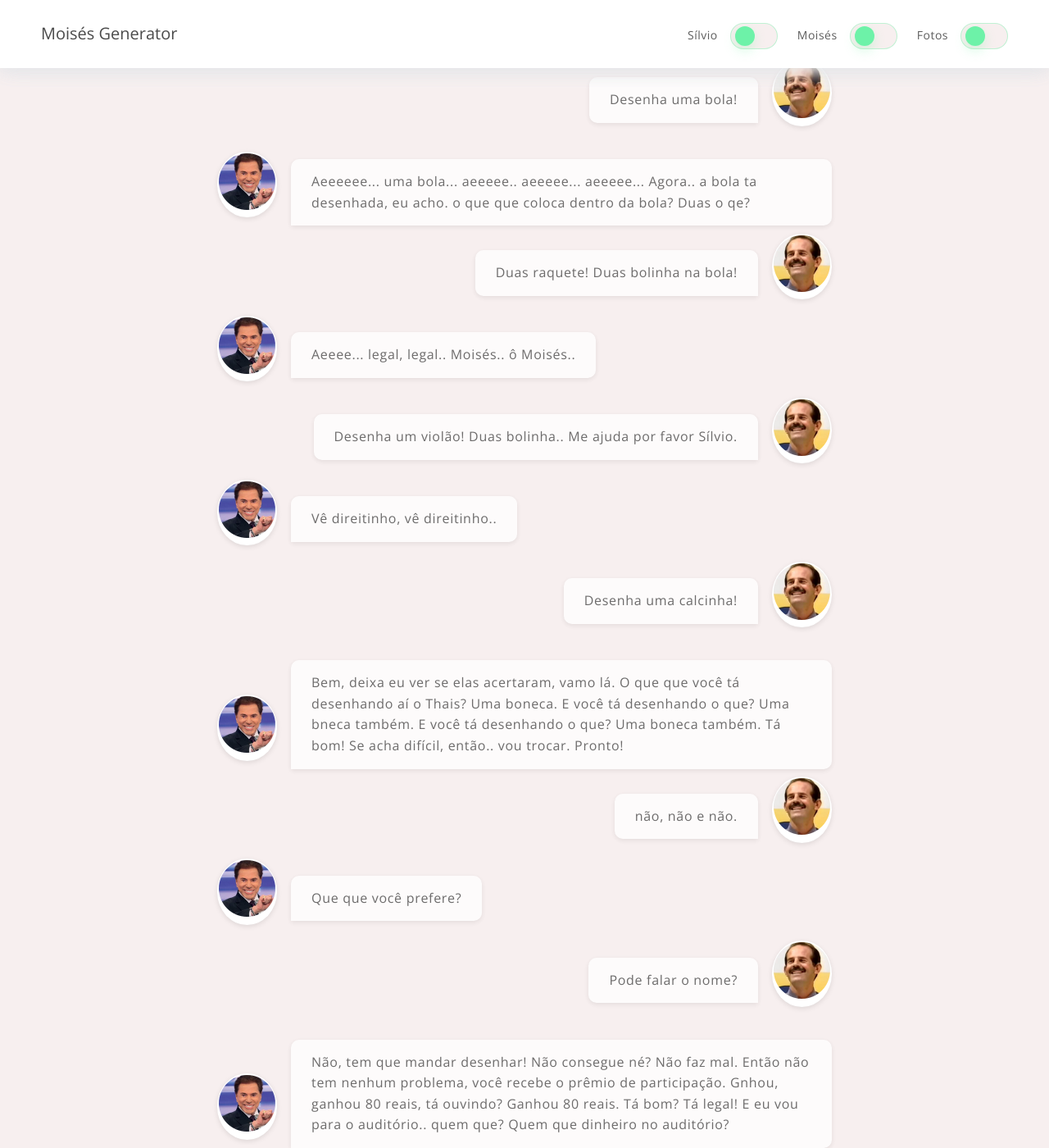
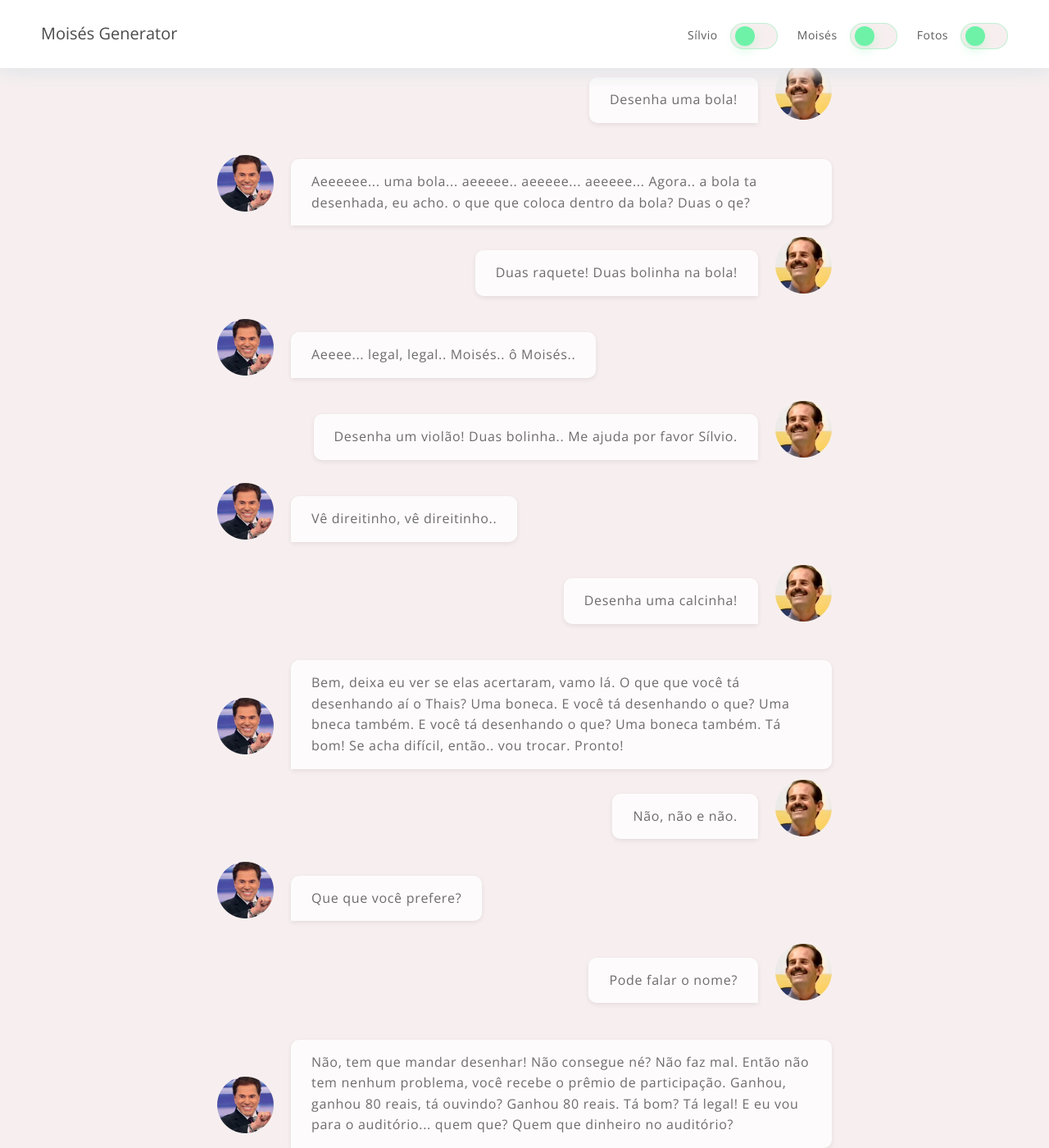
Before and after one commit to flaviosilveira/moises-suite, a Jekyll site: the page built from index.md, in a window 1280 px wide and 1400 px high, scrolled down 5995 px. Shown: the whole window at 82% size. Built offline with Jekyll 4.4.1, drawn with Linux system fonts in a browser that asks for light colours; nearby versions of some CDN libraries.

Commit message:
Added button copy dialogues and Update sketch layout

```diff
--- a/_config.yml
+++ b/_config.yml
@@ -9,4 +9,4 @@ exclude:
   - Gemfile.lock
 sass:
   sass_dir: _sass
-  style: compressed
+  # style: compressed
--- a/_sass/style.sass
+++ b/_sass/style.sass
@@ -153,10 +153,6 @@ body
     padding: 0
     position: absolute
     bottom: 10px
-    background-color: #fff
-    box-shadow: 0 2px 6px 0 rgba(0, 0, 0, .1)
-    padding: 2px
-    border-radius: 50%
 
     img
       width: 69px
@@ -172,3 +168,27 @@ body
     font-size: 16px
     letter-spacing: .7px
     position: relative
+
+.button-copy-dialogues
+  width: 260px
+  margin: 0 auto 50px
+  font-size: 13px
+  letter-spacing: .5px
+  text-align: center
+  text-transform: uppercase
+  text-decoration: none
+  padding: 15px
+  display: block
+  position: relative
+  color: #fff
+  border-radius: 100px
+  background-color: #6db0ff
+  transition: background-color .15s ease-in-out, box-shadow .15s ease-in-out, transform .15s ease-in-out
+  box-shadow: 0 6px 15px 0 rgba(#000, .1)
+
+  &:hover,
+  &:focus,
+  &:active
+    transform: translateY(-5px)
+    background-color: darken(#6db0ff, 10%)
+    box-shadow: 0 8px 18px 0 rgba(#000, .2)
--- a/index.md
+++ b/index.md
@@ -3,13 +3,14 @@ layout: default
 ---
 
 <div id="content" class="container">
+  <!--<a href="#" role="button" class="button-copy-dialogues">Copiar Diálogos</a>-->
   <div class="dialogues">
     {% for dialog in site.data.dialogues %}
-      <div class="dialogues__item dialogues__item--{{ dialog.class }} js-{{ dialog.class }}">
-        {% assign image = dialog.class | append: '.png' | prepend: '/assets/images/' %}
-        {% assign image2x = dialog.class | append: '@2x.png' | prepend: '/assets/images/' %}
+      <div class="dialogues__item dialogues__item--{{ dialog.name }} js-{{ dialog.name }}">
+        {% assign image = dialog.name | append: '.png' | prepend: '/assets/images/' %}
+        {% assign image2x = dialog.name | append: '@2x.png' | prepend: '/assets/images/' %}
         <figure class="dialogues__photo js-photo">
-          <img srcset="{{ image2x | relative_url }}" src="{{ image | relative_url }}" alt="foto do {{ dialog.class }}" title="foto do {{ dialog.class }}">
+          <img srcset="{{ image2x | relative_url }}" src="{{ image | relative_url }}" alt="foto do {{ dialog.name }}" title="foto do {{ dialog.name }}">
         </figure>
         <p class="dialogues__dialog">{{ dialog.dialog }}</p>
       </div>
```
Also changed, not shown: _data/dialogues.yml (+69 -103 lines), 1 other file.
